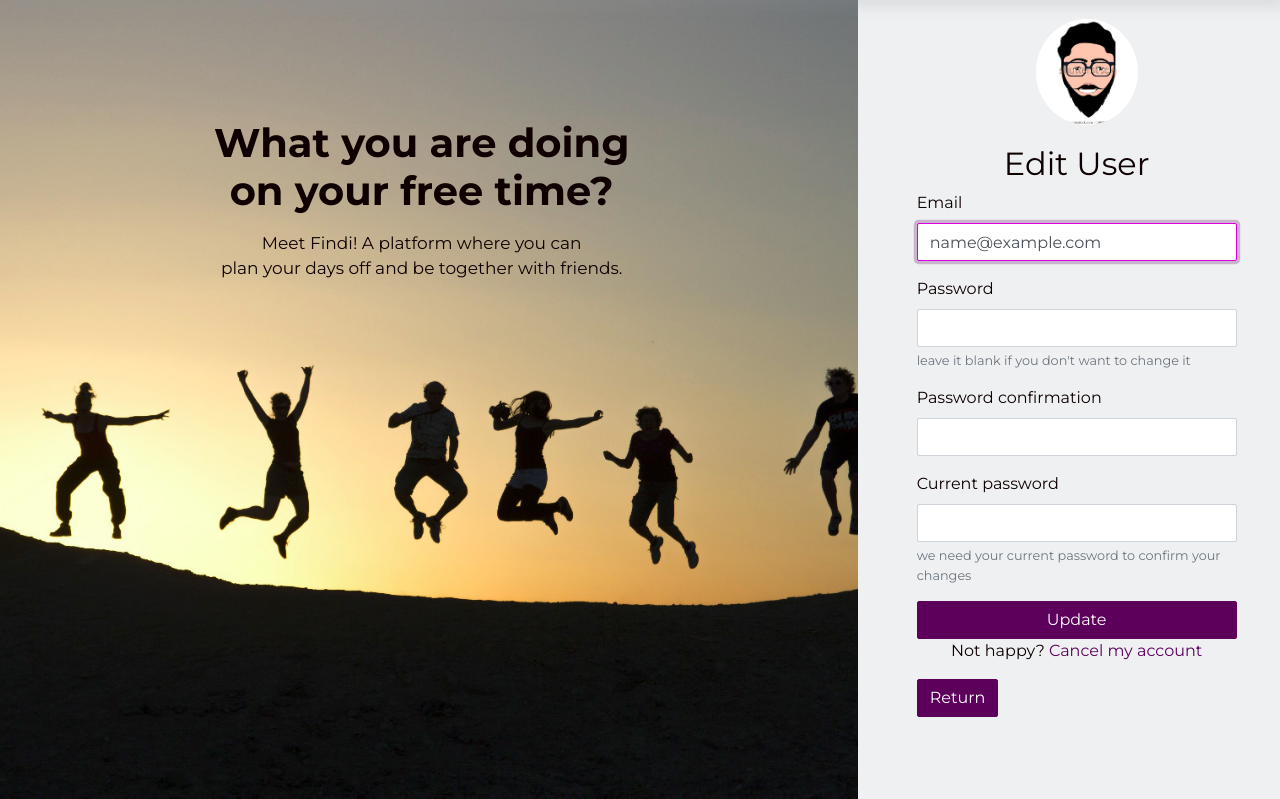
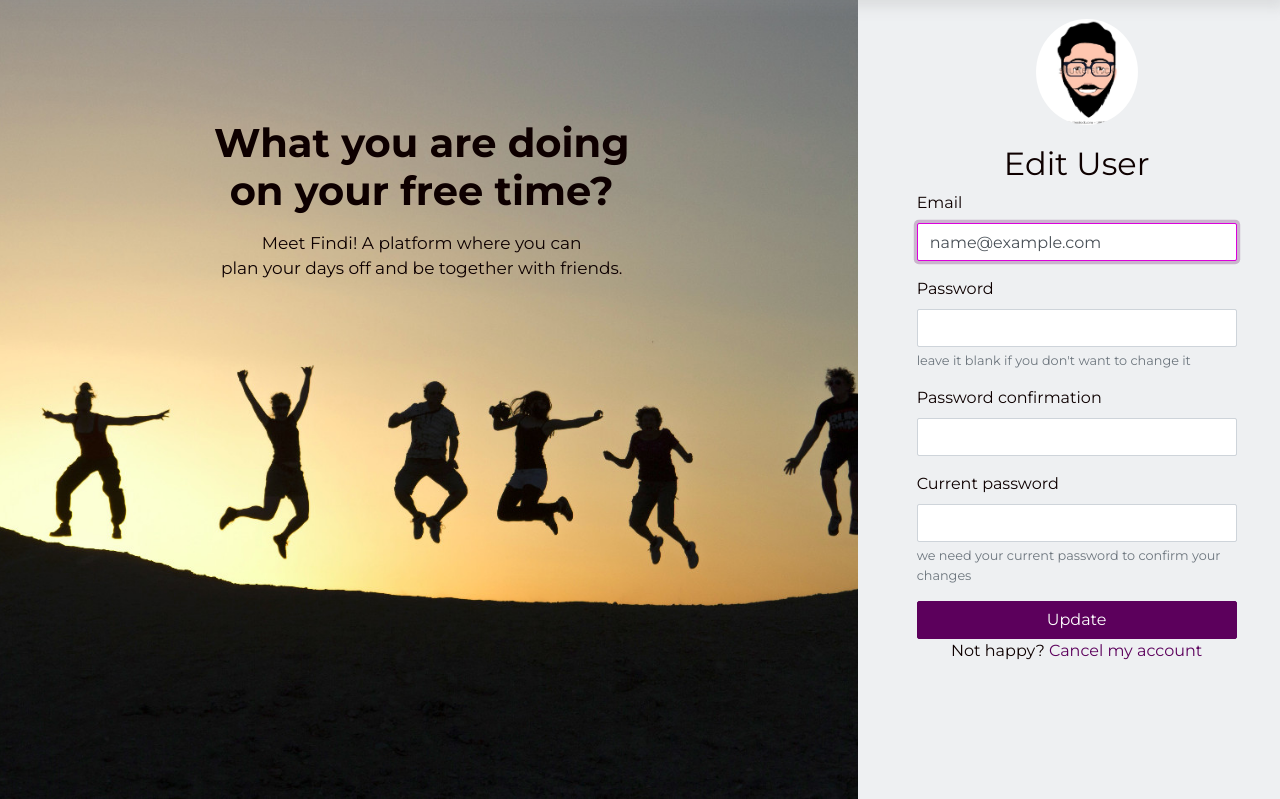
Before and after one commit to dte005/findi, a Rails app: page /users/edit in a window 1280 px wide. Shown: the part 59-858 px from the top of the page. Run offline with Rails 7, Linux system fonts and the light colour scheme; the visitor is signed in with stand-in values (Sample User, id 1); style sheets or scripts are compiled from the project's sources; some libraries are stand-ins or nearby versions.

Commit message:
Removed the return button though it was a nice one

```diff
--- a/app/views/devise/registrations/edit.html.erb
+++ b/app/views/devise/registrations/edit.html.erb
@@ -43,7 +43,7 @@
         </div>
           <p style="text-align: center;">Not happy? <%= link_to "Cancel my account", registration_path(resource_name), data: { confirm: "Are you sure?" }, method: :delete %></p>
 
-          <%= link_to "Return", :back, class: "btn btn-primary" %>
+
         </div>
       </div>
 
```
